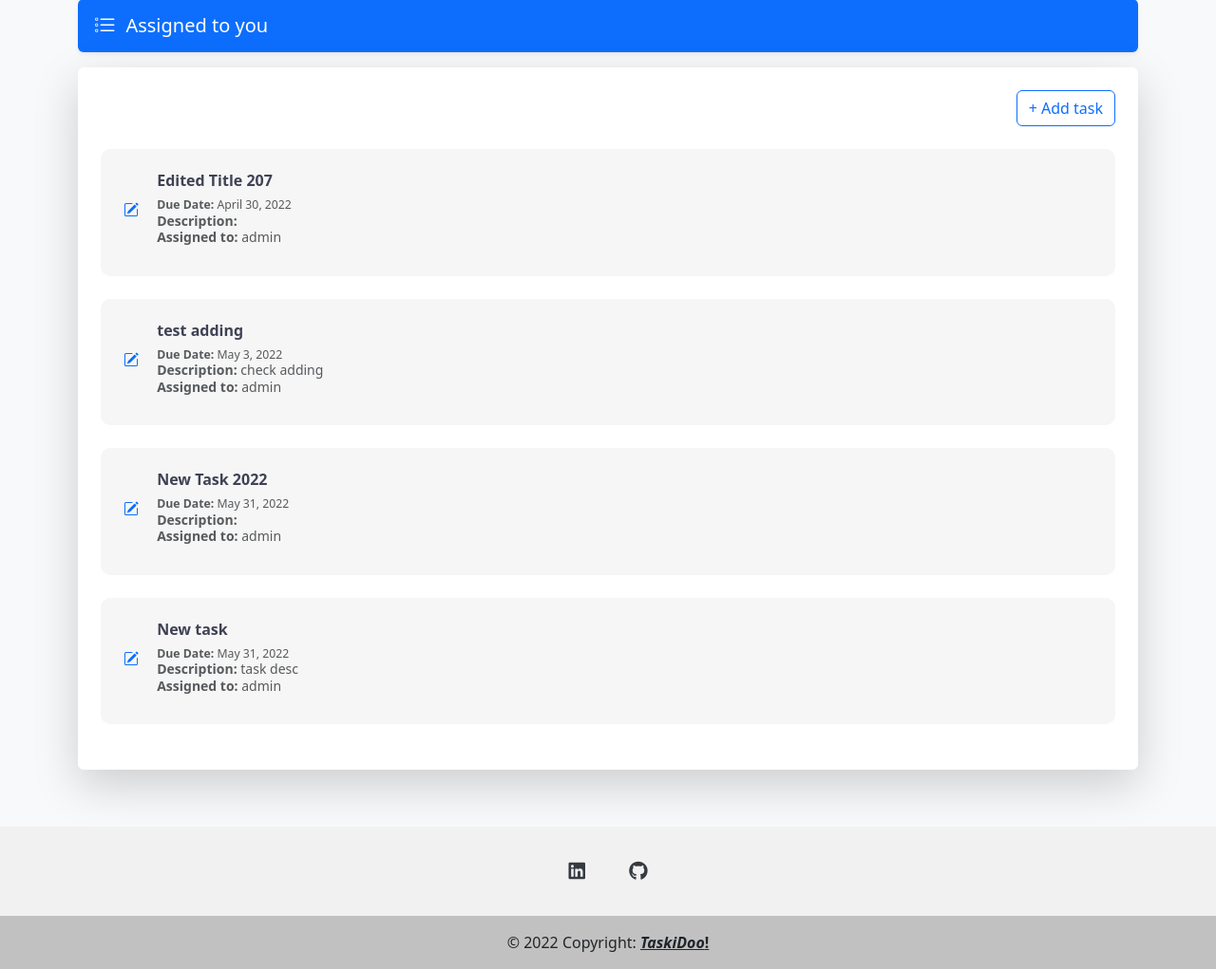
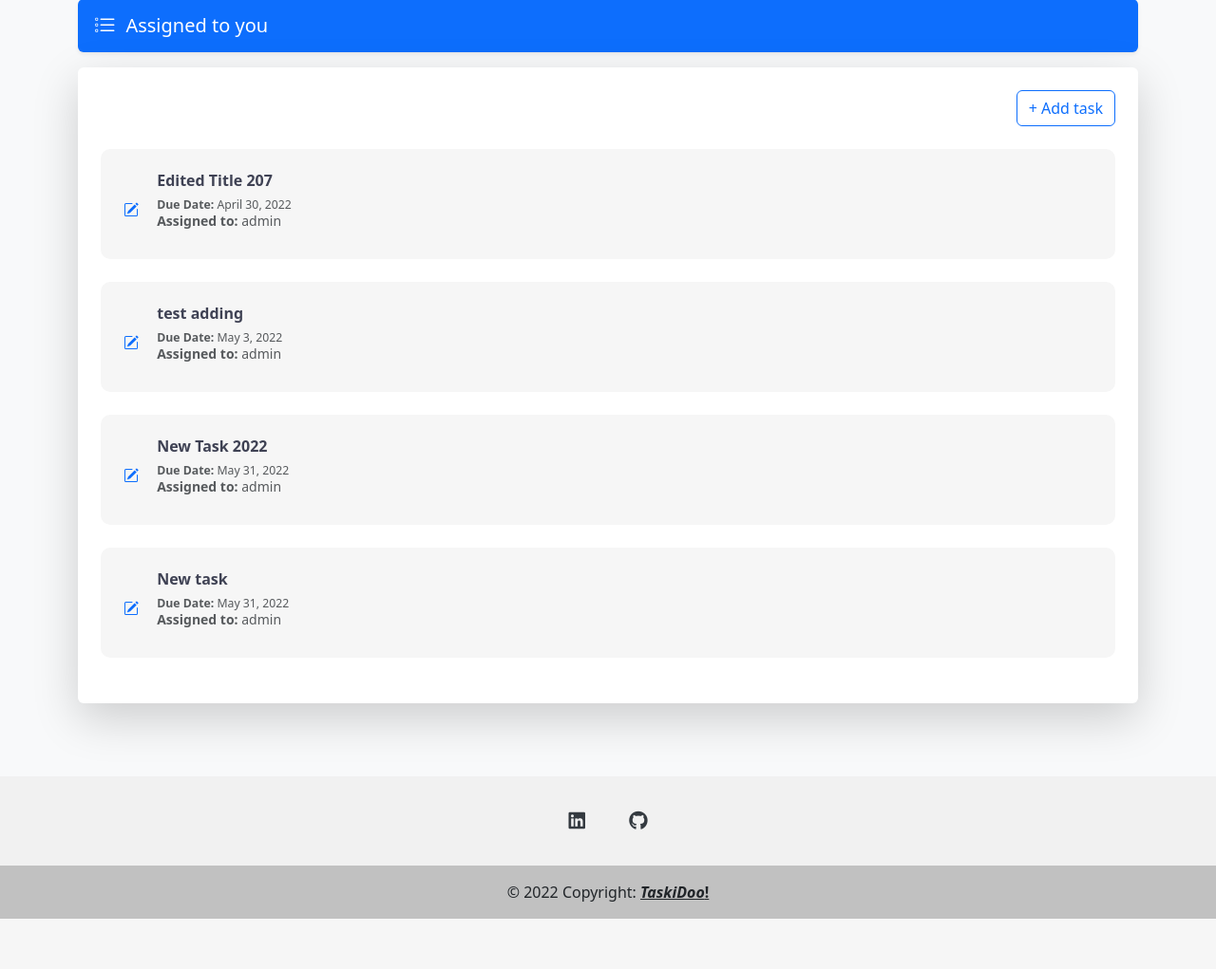
Before and after one commit to TKdev96/todo-django-app, a Django app: page /tasks/ in a window 1280 px wide. Shown: the part 117-1138 px from the top of the page at 95% size. After the commit the page ends 1085 px from the top, so only its background shows below. Run offline with Django 4.2, Linux system fonts and the light colour scheme; a user stored in the database is signed in; data comes from the database, SQL or seed files in the repository; some libraries are stand-ins or nearby versions.

Commit message:
removed task.text_desc

```diff
--- a/todo_apps/templates/todo_apps/all_tasks.html
+++ b/todo_apps/templates/todo_apps/all_tasks.html
@@ -29,7 +29,6 @@
             <p class="pb-2 mb-0 small text-muted lh-sm" hx-trigger="click" hx-get="{% url 'todo_apps:edit_task' task.id %}" hx-target="#dialog">
                 <a class="myBtn d-block text-decoration-none task-item task-content-h h6"><strong>{{ task.text_title }}</strong></a>
                 <small><strong>Due Date:</strong> {{ task.date_due }}</small></br>
-                <strong>Description:</strong> {{ task.text_desc }}</br>
                 <strong>Assigned to:</strong> {{ task.owner }}
             </p>
             </div>
--- a/todo_apps/templates/todo_apps/completed_tasks.html
+++ b/todo_apps/templates/todo_apps/completed_tasks.html
@@ -26,7 +26,6 @@
             <p class="pb-2 mb-0 small text-muted lh-sm" hx-trigger="click" hx-get="{% url 'todo_apps:edit_task' task.id %}" hx-target="#dialog">
                 <a class="myBtn d-block text-decoration-none task-item task-content-h h6"><strong>{{ task.text_title }}</strong></a>
                 <small><strong>Due Date:</strong> {{ task.date_due }}</small></br>
-                <strong>Description:</strong> {{ task.text_desc }}</br>
                 <strong>Assigned to:</strong> {{ task.owner }}
             </p>
              </div>
--- a/todo_apps/templates/todo_apps/tasks.html
+++ b/todo_apps/templates/todo_apps/tasks.html
@@ -30,7 +30,6 @@
             <p class="pb-2 mb-0 small text-muted lh-sm" hx-trigger="click" hx-get="{% url 'todo_apps:edit_task' task.id %}" hx-target="#dialog">
                 <a class="myBtn d-block text-decoration-none task-item task-content-h h6"><strong>{{ task.text_title }}</strong></a>
                 <small><strong>Due Date:</strong> {{ task.date_due }}</small></br>
-                <strong>Description:</strong> {{ task.text_desc }}</br>
                 <strong>Assigned to:</strong> {{ task.owner }}
             </p>
             </div>
```
